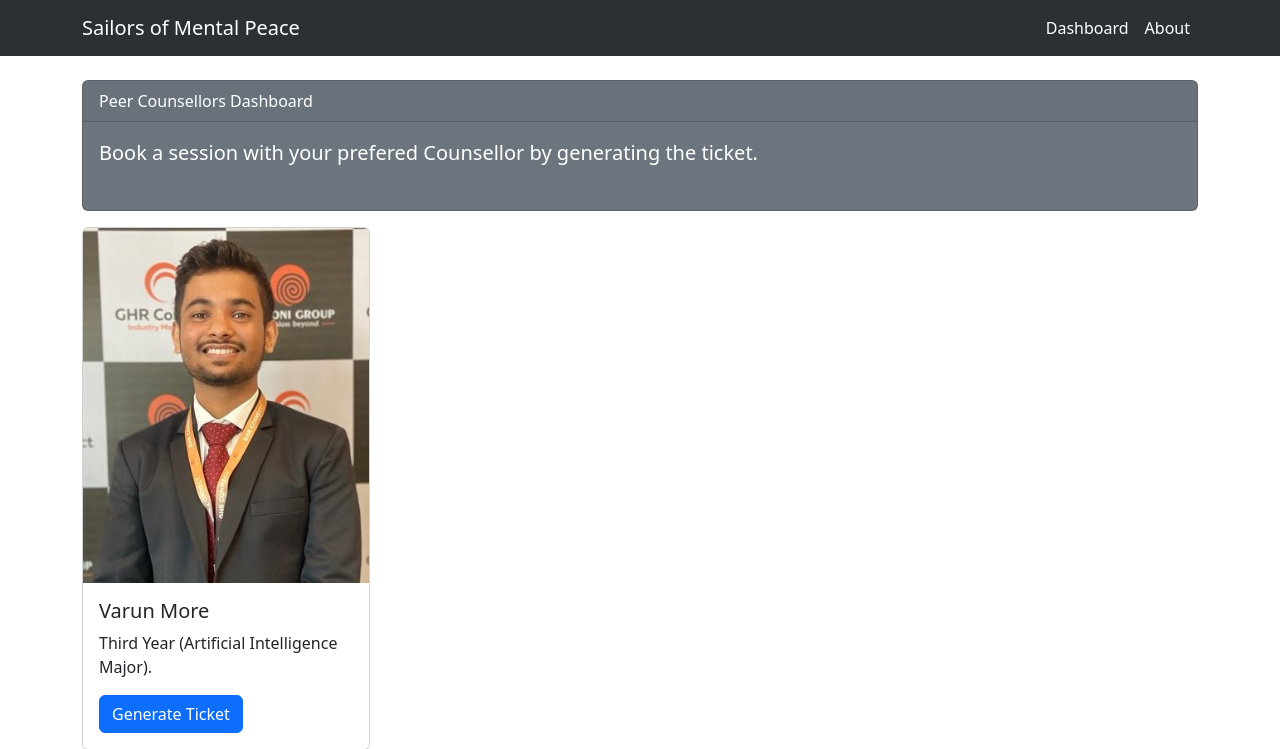
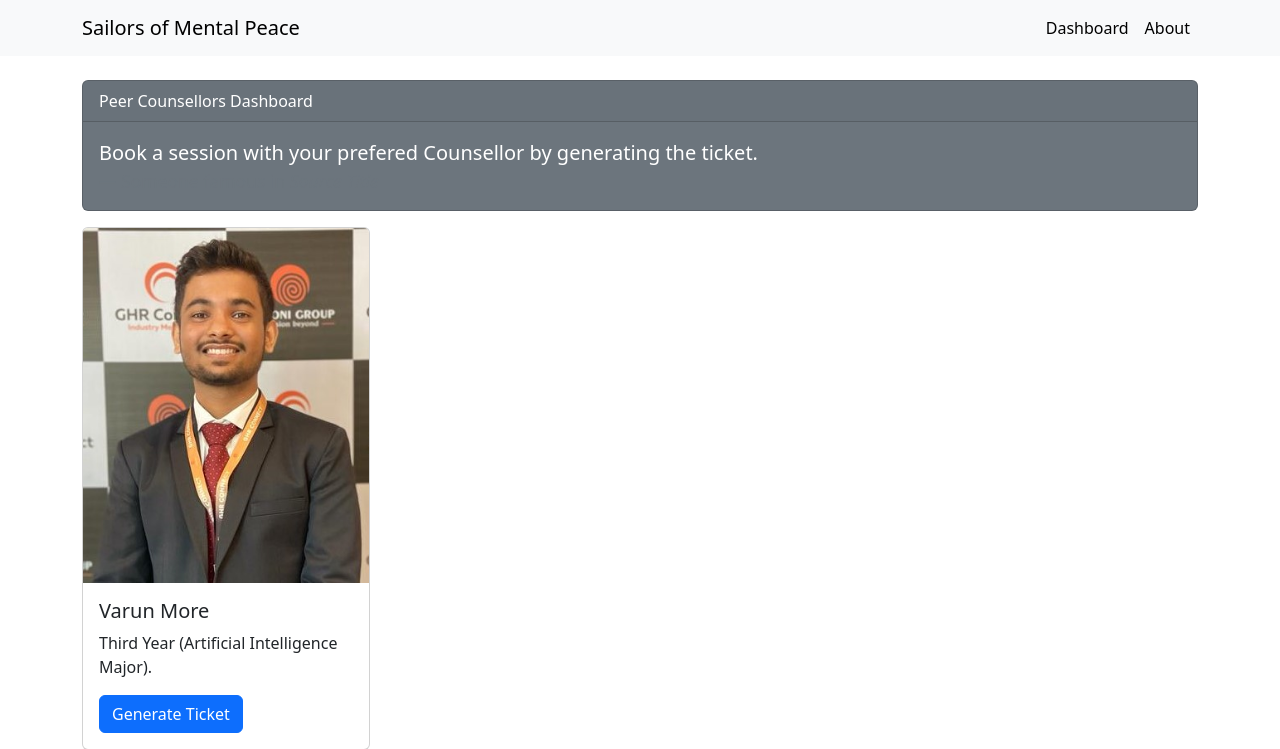
Before and after one commit to varmor/pcc-dashboard, a Django app: page / in a window 1280 px wide. Shown: the top 749 px of the page. Run offline with Django 4.2, Linux system fonts and the light colour scheme.

Commit message:
setting up github repo

```diff
--- /dev/null
+++ b/dashboard/static/dashboard/main.css
@@ -0,0 +1,3 @@
+.nav-b{
+    background-color: aliceblue;
+}
--- a/dashboard/templates/dashboard/base.html
+++ b/dashboard/templates/dashboard/base.html
@@ -20,9 +20,7 @@
   <body>
     <!-- Nav Bar -->
     <nav
-      class="navbar navbar-expand-lg bg-body-tertiary bg-dark"
-      data-bs-theme="dark"
-    >
+      class="navbar navbar-expand-lg bg-body-tertiary nav-b" >
       <div class="container">
         <a class="navbar-brand" href="#">Sailors of Mental Peace</a>
         <button
```
Also changed, not shown: 2 other files.
